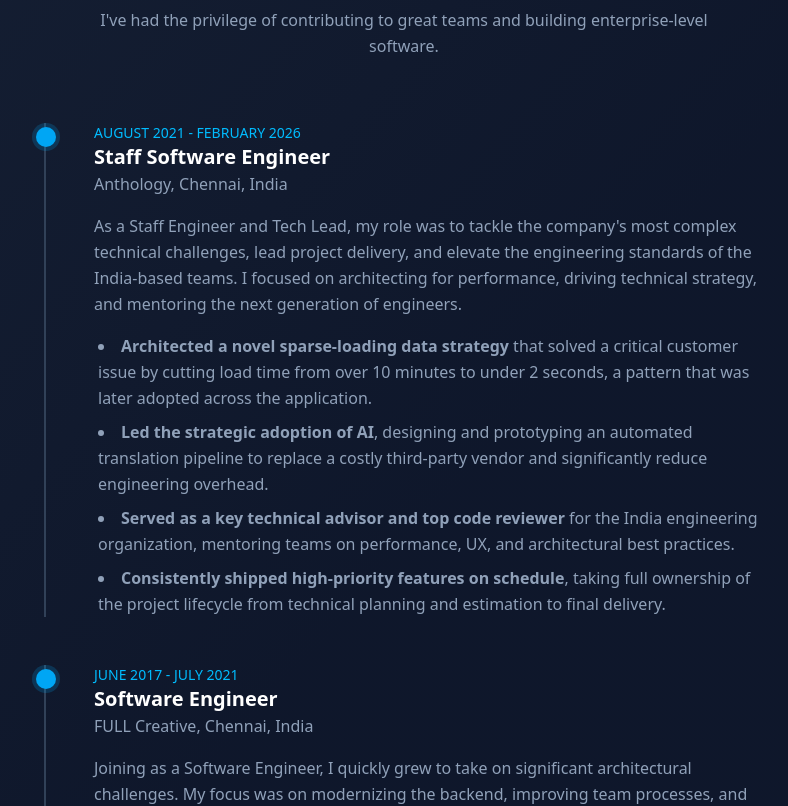
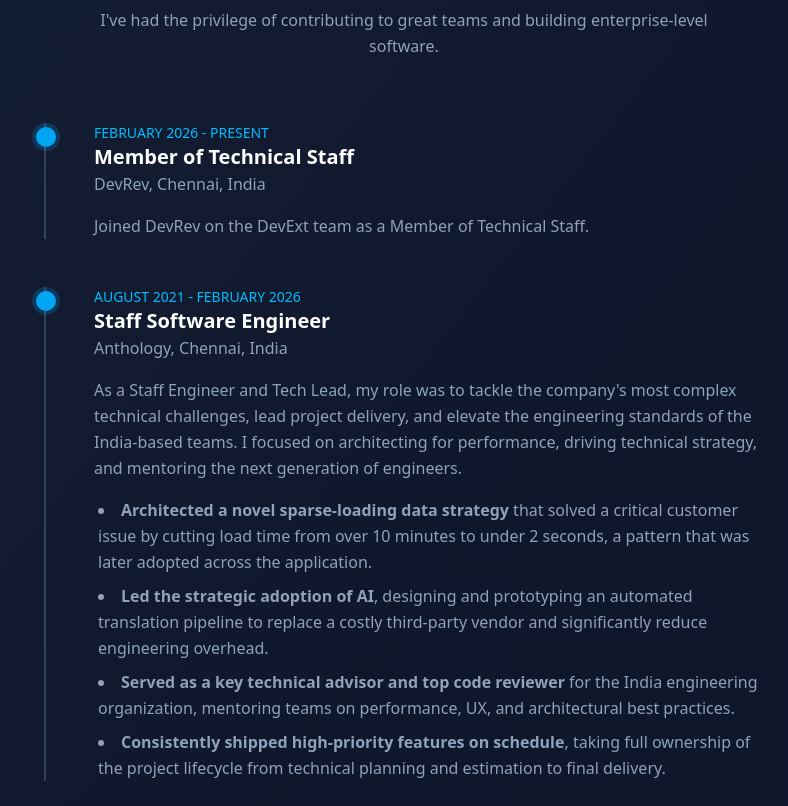
Before and after one commit to nunnarivu-labs/johnson-abraham.github.io, a React (Vite) app: page / in a window 1280 px wide. Shown: the part 3240-4046 px from the top of the page, without its empty margins (236-1024 px from the left). Built offline with nearby package versions, Linux system fonts and the light colour scheme.

Commit message:
chore: added DevRev

```diff
--- a/src/components/sections/experience.tsx
+++ b/src/components/sections/experience.tsx
@@ -42,6 +42,14 @@
   </>
 );
 
+const DevRevContent = () => (
+  <>
+    <p className="text-slate-400 mb-4">
+      Joined DevRev on the DevExt team as a Member of Technical Staff.
+    </p>
+  </>
+);
+
 const FullCreativeContent = () => (
   <>
     <p className="text-slate-400 mb-4">
@@ -77,6 +85,12 @@
 );
 
 const experiences: ExperienceItem[] = [
+  {
+    duration: 'FEBRUARY 2026 - PRESENT',
+    designation: 'Member of Technical Staff',
+    company: 'DevRev, Chennai, India',
+    content: <DevRevContent />,
+  },
   {
     duration: 'AUGUST 2021 - FEBRUARY 2026',
     designation: 'Staff Software Engineer',
```
